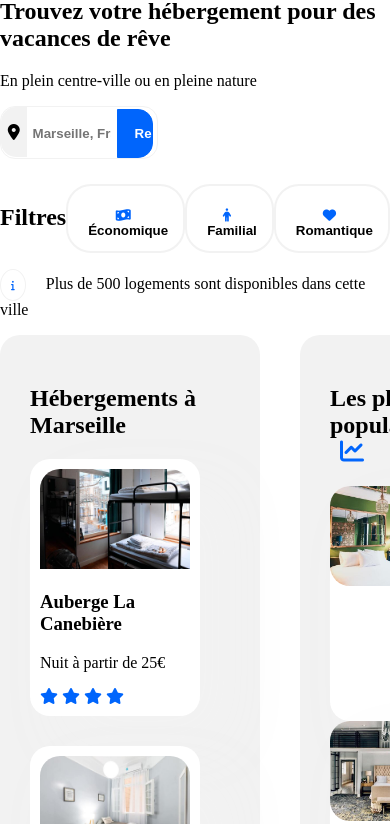
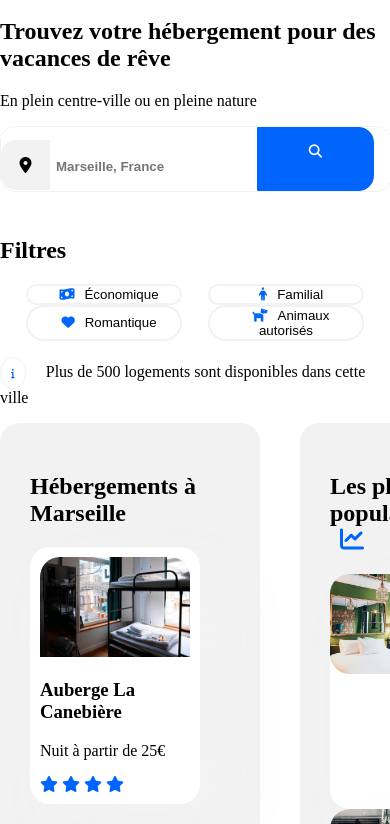
Before and after one commit to REGNIER25/oc_projet2, a plain HTML site: page index.html in a window 390 px wide. Shown: the part 64-888 px from the top of the page. Drawn offline with Linux system fonts and the light colour scheme; a web font is replaced by a local one.

Commit message:
ma 240123

```diff
--- a/css/style.css
+++ b/css/style.css
@@ -4,17 +4,8 @@
   font-style: normal;
   font-weight: 400;
   src: url('http://fonts.gstatic.com/s/raleway/v28/1Ptxg8zYS_SKggPN4iEgvnHyvveLxVvaorCIPrE.woff2'),
-    format('woff2');
-}
+    format('woff2');}
 
-/*deskstop*/
-@media screen and (min-width:992px) {nav a:hover {
-  color: #0065FC;
-  border-top:1px solid #0065FC;
-  padding-top: 10px;
-}}
-
-/*body*/
 body {
   font-family: 'Raleway';
   box-sizing: border-box;
@@ -26,8 +17,20 @@ body {
 }
 
 /*liens*/
+
 a {text-decoration: none;
   color: #000000;}
+
+
+
+/*deskstop*/
+@media screen and (min-width:992px) {nav a:hover {
+  color: #0065FC;
+  border-top:1px solid #0065FC;
+  padding-top: 10px;
+}}
+
+
 
 /*listes*/
 li {list-style-type: none;
@@ -87,42 +90,47 @@ input::placeholder {opacity: 1;}
 
 /* Button */
 .bouton {
-  width:20%;
+  width:30%;
   align-items: center;
   padding: 16px 17px;
   font-weight: 700;
   background: #0065FC;
   border: 1px solid #0065FC;
   border-radius: 0px 15px 15px 0px;
-  color: white;
-}
+  color: white;}
+
+.fa-magnifying-glass{
+  background: #0065FC;
+  border: 1px solid #0065FC;
+  border-radius: 0px 15px 15px 0px;
+  color: #0065FC;}
+
 
 
 /* Filtres */
 
 .filtres {width:75%;
 display:flex;
+justify-content: space-between;
   flex-direction: row;
-  justify-content: space-between;
-  margin-top: 25px;
+  margin-top: 25px;;
 }
 
-.filter {
-  align-items: center;
-  border: 2px solid #F2F2F2;
+
+
+.filter {border: 2px solid #F2F2F2;
   border-radius: 25px;
   font-weight: 700;
   background-color: white;
-  padding: 15px 15px 5px 20px;
 }
 
+.filter:hover {
+  background: #DEEBFF;}
 
 /*icones filtres*/
 
-.ifiltres {padding-right: 10px;}
-
-.filter:hover {
-  background: #DEEBFF;}
+.ifiltres {padding-left: 10px;
+padding-right:10px;}
 
 
 /* Information */
@@ -266,7 +274,15 @@ ul {
 
 /*Media queries*/
 /*2 tablette*/
-@media screen and (min-width:768px){nav a:hover{text-decoration: underline;}}
+@media screen and (min-width:768px){}
+
 /*3 mobile*/
 @media screen and (max-width:768px)
-{nav a:hover {color: #0065FC; border-bottom:1px solid #0065FC;}}
+{.header {flex-direction:column;} .header, a {align-items: center;}
+nav {border-bottom : 2px solid #F2F2F2 } nav a:hover {color: #0065FC; border-bottom:2px solid #0065FC;}
+.formulaire {width: 100%;}
+.fa-magnifying-glass{color:white;}.bouton {color: #0065FC;overflow:hidden;}
+.filtres {width:100%;flex-wrap: wrap; justify-content: space-evenly;}
+.filtres h2 {width: 100%;}
+.filter {width: 40%;font-weight: 400;}
+}
--- a/index.html
+++ b/index.html
@@ -19,6 +19,7 @@
 <a href="#hebergements">Hébergements</a>
 <a href="#activites">Activités</a>
 </nav>
+
 </header>
 
  <main>
@@ -32,17 +33,26 @@
             <form action="#" method="get">
                 <i class="fa-solid fa-location-dot"></i>
                 <input type="text" placeholder="Marseille, France" />
-                <input type ="submit" class = "bouton" value = "Rechercher"/>
+<button type ="submit" class = "bouton">
+    <i class="fa-solid fa-magnifying-glass"></i>Rechercher</button>
             </form>
         </div>
 
+
+
+
+
 <div class="filtres">
+
 <h2>Filtres</h2>
+
 <button class="filter"><i class="fa-solid fa-money-bill-wave ifiltres"></i>Économique</button>
 <button class="filter"><i class="fa-solid fa-person ifiltres"></i>Familial</button>
 <button class="filter"><i class="fa-solid fa-heart ifiltres"></i>Romantique</button>
 <button class="filter"><i class="fa-solid fa-dog ifiltres"></i>Animaux autorisés</button>
+
 </div>
+
 
         <div>
  <p><i class="fa-solid fa-info"></i>Plus de 500 logements sont disponibles dans cette ville</p>
```
Lines whose indentation alone changed are shown as unchanged.
